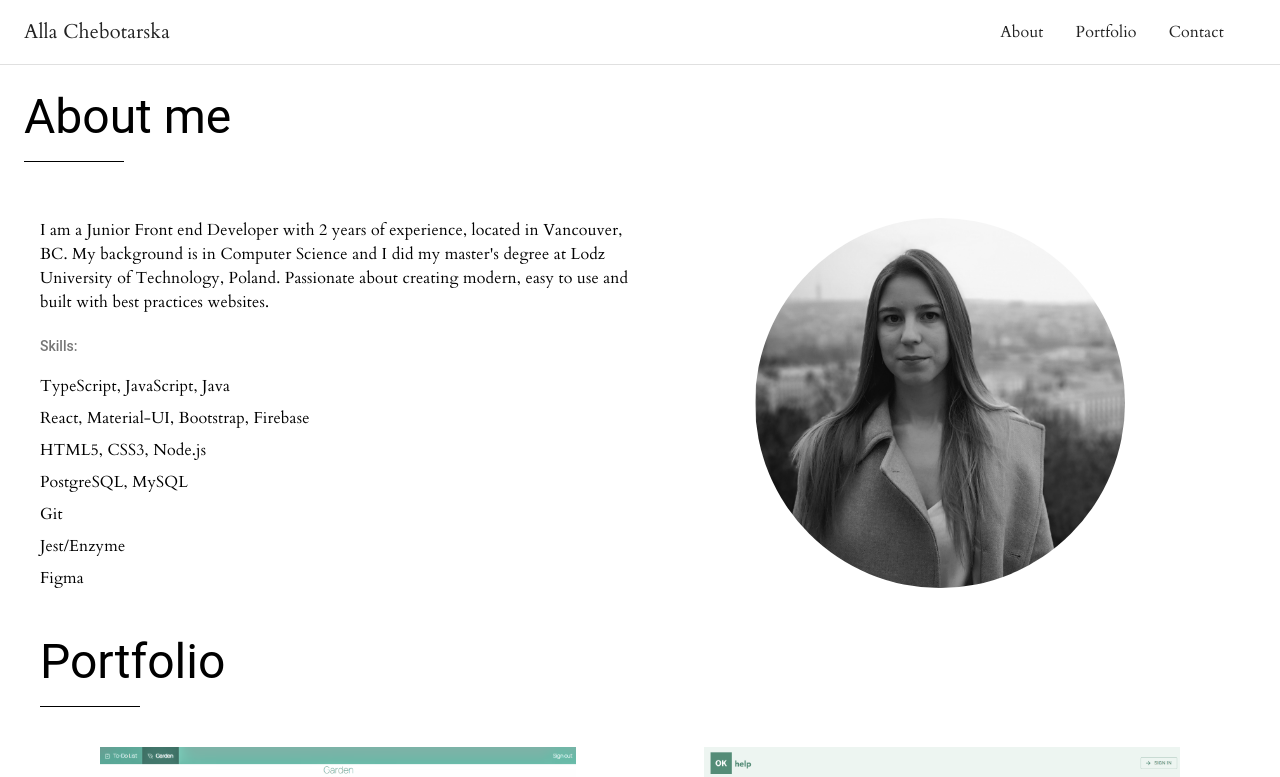
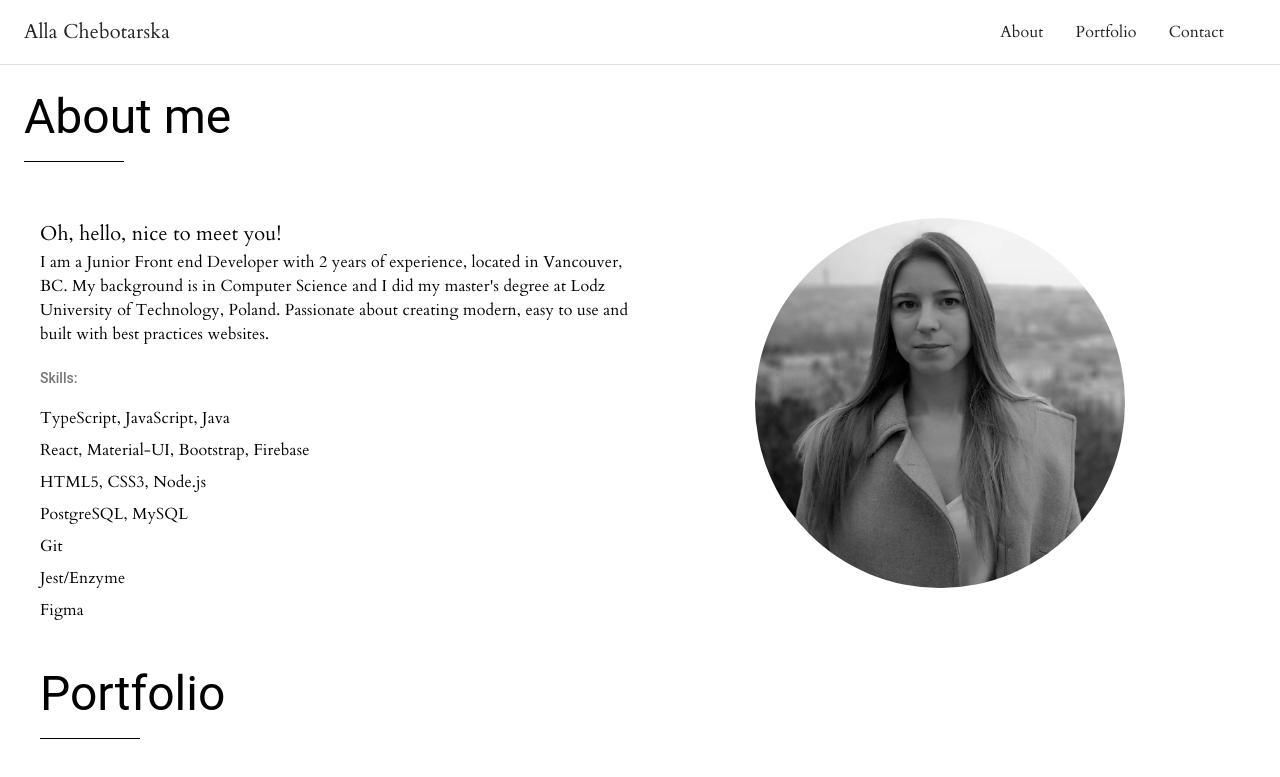
Before and after one commit to alla-chebotarska/portfolio, a React (Create React App) app: page / in a window 1280 px wide. Shown: the top 777 px of the page. Built offline with nearby package versions, Linux system fonts and the light colour scheme.

Commit message:
Banner in progress

```diff
--- a/src/components/About/About.tsx
+++ b/src/components/About/About.tsx
@@ -72,12 +72,15 @@ export default function About() {
       </Typography>
       <Grid container className={classes.aboutContainer}>
         <Grid item xs={12} md={6}>
+          <Typography variant="h6">
+            Oh, hello, nice to meet you!
+          </Typography>
           <Typography variant="body1">
-            I am a Junior Front end Developer with 2 years of experience, located
-            in Vancouver, BC. My background is in Computer Science and I did my
-            master's degree at Lodz University of Technology, Poland. Passionate
-            about creating modern, easy to use and built with best practices
-            websites.
+            I am a Junior Front end Developer with 2 years of experience,
+            located in Vancouver, BC. My background is in Computer Science and I
+            did my master's degree at Lodz University of Technology, Poland.
+            Passionate about creating modern, easy to use and built with best
+            practices websites.
           </Typography>
           <List>
             <ListSubheader className={classes.aboutSkillsList}>
```
Also changed, not shown: src/components/Banner/Banner.tsx (added, +25 -0 lines), src/img/about.jpg, src/img/banner.jpg (added).
